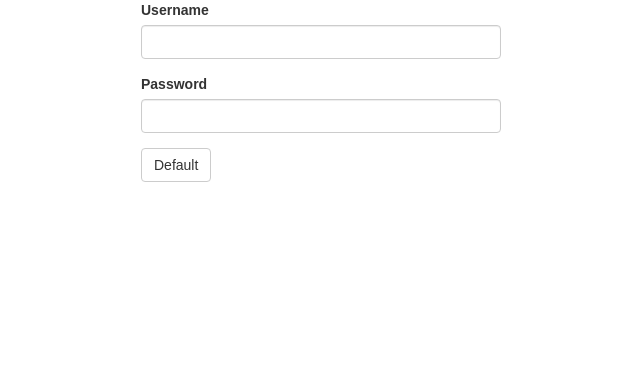
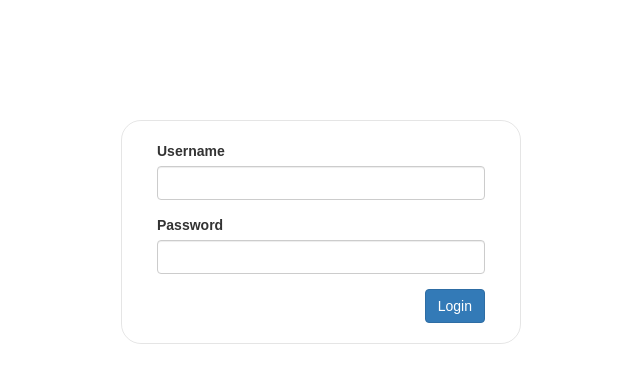
Before and after one commit to szymongor/bemaPayment_cli, a React (Create React App) app: page / in a window 1280 px wide. Shown: the top 382 px of the page, without its empty margins (319-959 px from the left). Built offline with nearby package versions, Linux system fonts and the light colour scheme.

Commit message:
View changes

```diff
--- /dev/null
+++ b/src/components/login/login_layout.css
@@ -0,0 +1,17 @@
+.border-layout {
+  border-radius: 20px;
+  padding: 20px 35px 20px;
+  border: 1px solid rgba(0, 0, 0, 0.1);
+}
+
+@media all and (min-width: 480px) {
+  .login-form {
+    padding: 120px 0;
+  }
+}
+
+@media all and (max-width: 480px) {
+  .login-form {
+    padding: 30px 0;
+  }
+}
--- a/src/components/login/login_layout.js
+++ b/src/components/login/login_layout.js
@@ -1,4 +1,5 @@
 import React from "react";
+import "./login_layout.css";
 import {
   Button,
   FormGroup,
@@ -20,17 +21,18 @@ function FieldGroup({ id, label, ...props }) {
 
 const LoginLayout = ({ handleSubmit, state, handleInputChange }) => {
   return (
-    <Grid>
+    <Grid className="login-form">
       <Row>
         <Col
-          xs={6}
-          sm={6}
+          xs={10}
+          sm={8}
           md={6}
           lg={4}
-          xsOffset={3}
-          smOffset={3}
+          xsOffset={1}
+          smOffset={2}
           mdOffset={3}
           lgOffset={4}
+          className="border-layout"
         >
           <form onSubmit={handleSubmit}>
             <FieldGroup
@@ -49,7 +51,9 @@ const LoginLayout = ({ handleSubmit, state, handleInputChange }) => {
               value={state.password}
               onChange={handleInputChange}
             />
-            <Button type="submit">Default</Button>
+            <Button bsStyle="primary" type="submit" className="pull-right">
+              Login
+            </Button>
           </form>
         </Col>
       </Row>
```
